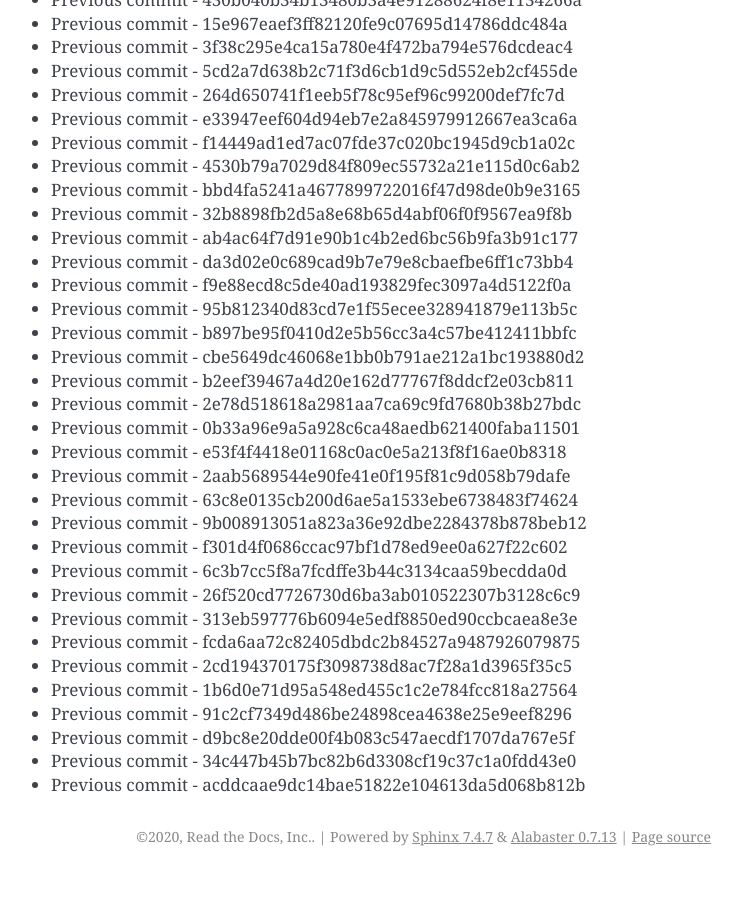
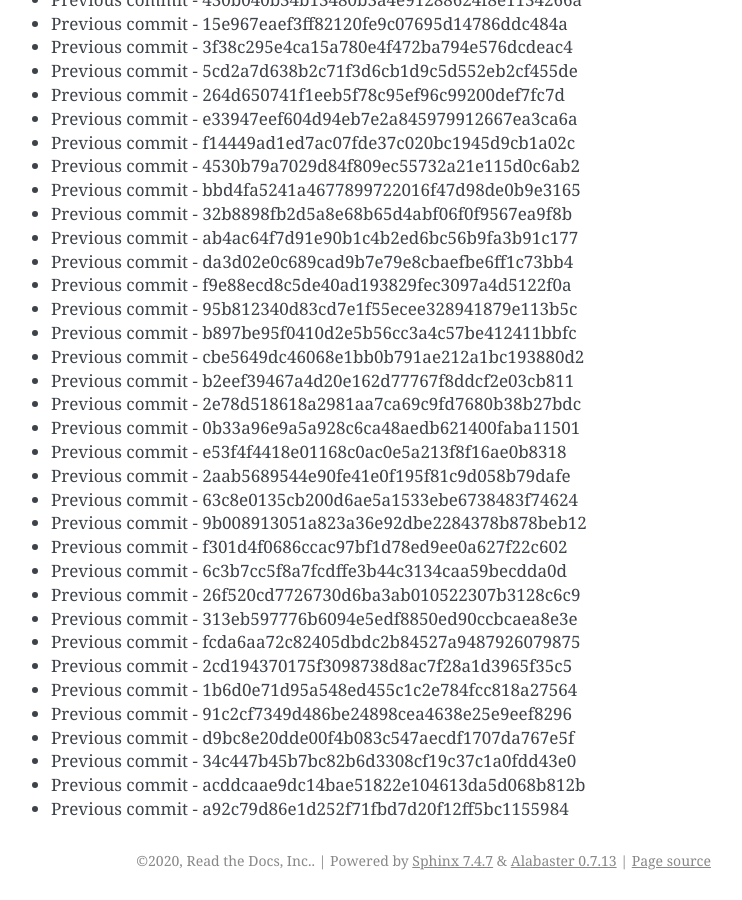
Before and after one commit to readthedocs/rtd-git-stresstest, a Sphinx documentation site: the page built from docs/updates.rst, in a window 1280 px wide and 900 px high, scrolled down 77710 px. Shown: the whole window, without its empty margins (399-1141 px from the left). Built offline with Sphinx 7.4.7, drawn with Linux system fonts in a browser that asks for light colours; before the commit the page ends 78586 px from its top, so only the background shows below that.

Commit message:
Generating commit from previous: a92c79d86e1d252f71fbd7d20f12ff5bc1155984

```diff
--- a/docs/updates.rst
+++ b/docs/updates.rst
@@ -3297,3 +3297,4 @@ It can be tested for any performance characteristics.
 * Previous commit - d9bc8e20dde00f4b083c547aecdf1707da767e5f
 * Previous commit - 34c447b45b7bc82b6d3308cf19c37c1a0fdd43e0
 * Previous commit - acddcaae9dc14bae51822e104613da5d068b812b
+* Previous commit - a92c79d86e1d252f71fbd7d20f12ff5bc1155984
```
